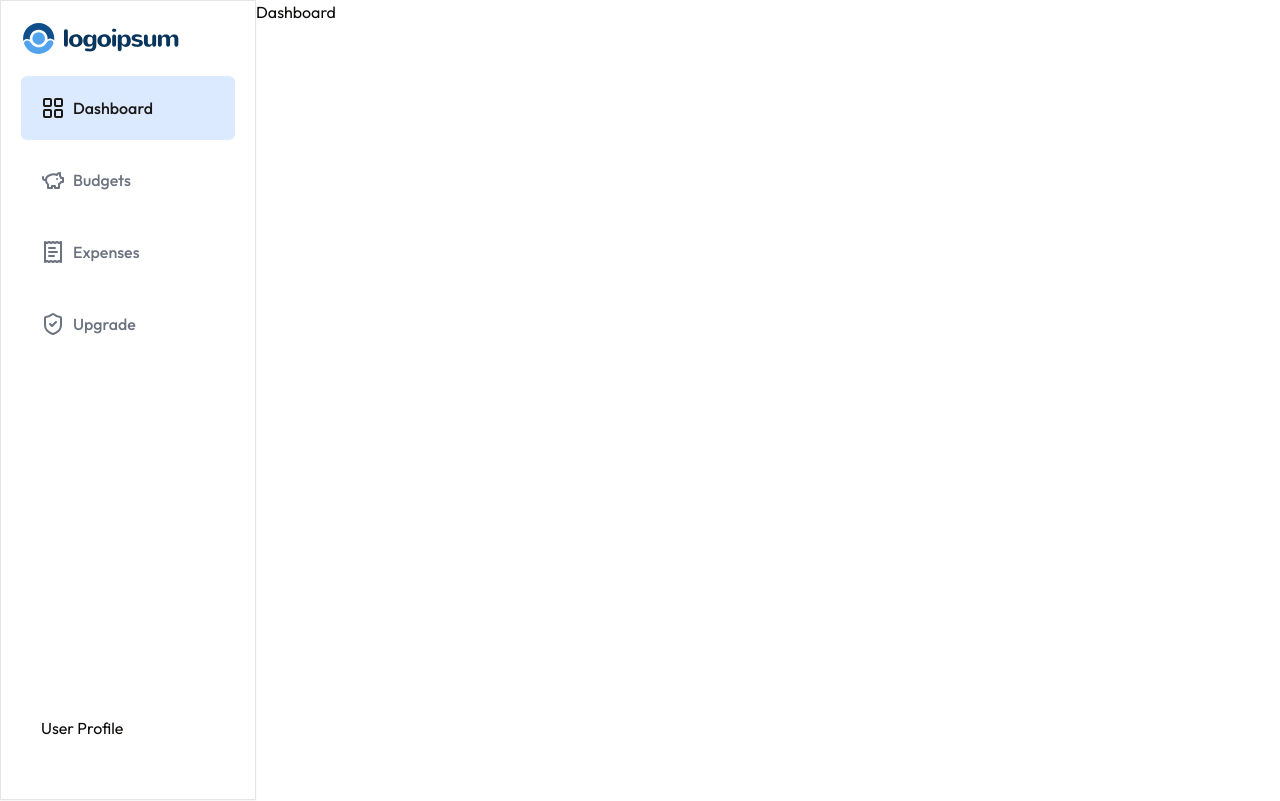
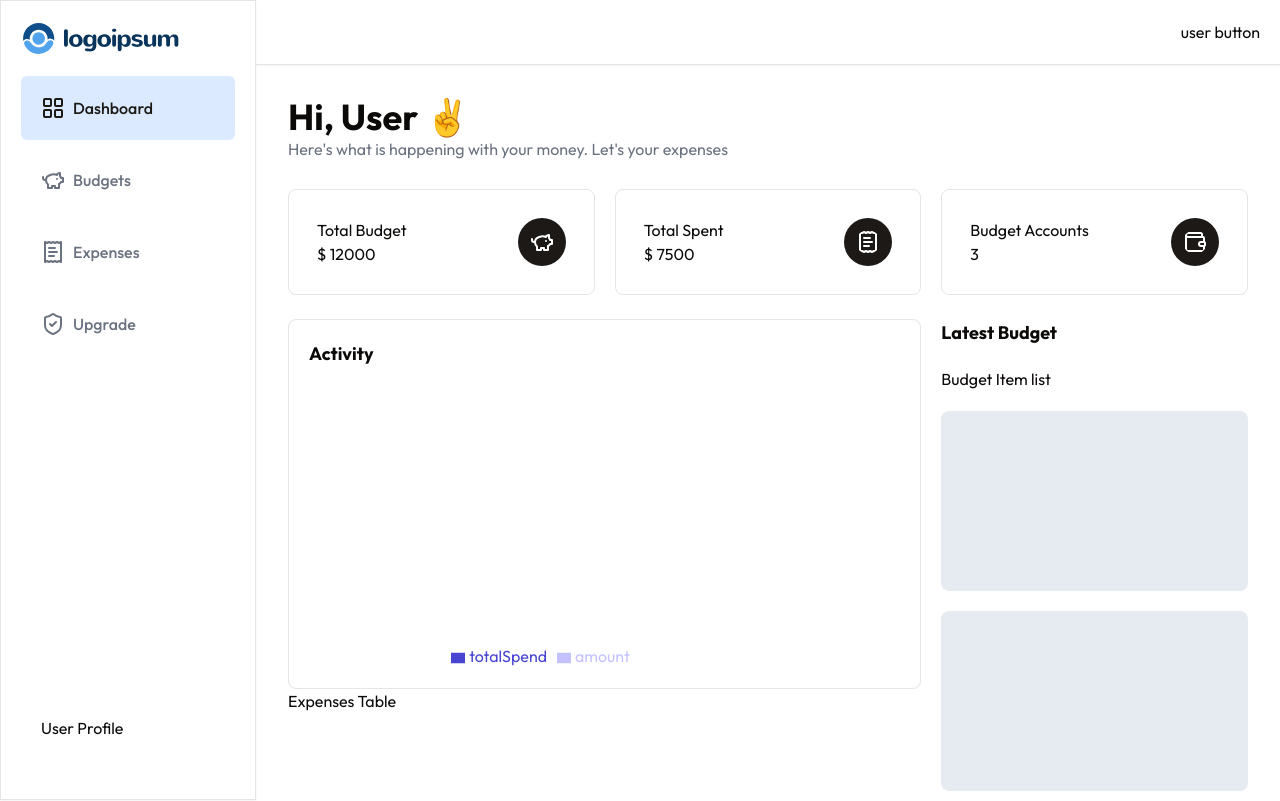
Before and after one commit to taurusilver7/expense-tracker, a Next.js app: page /dashboard in a window 1280 px wide. Shown: the top 801 px of the page. Built offline with nearby package versions, Linux system fonts and the light colour scheme.

Commit message:
second init

```diff
--- /dev/null
+++ b/app/(main)/dashboard/_components/bar-chart.jsx
@@ -0,0 +1,35 @@
+import React from "react";
+import {
+	ResponsiveContainer,
+	BarChart,
+	XAxis,
+	YAxis,
+	Tooltip,
+	Bar,
+	Legend,
+} from "recharts";
+
+const BarChartDashboard = () => {
+	return (
+		<div className="border rounded-lg p-5">
+			<h2 className="font-bold text-lg">Activity</h2>
+			<ResponsiveContainer width={"80%"} height={300}>
+				<BarChart
+					margin={{
+						top: 7,
+					}}
+				>
+					<XAxis dataKey="name" />
+					<YAxis />
+					<Tooltip />
+
+					<Legend />
+					<Bar dataKey="totalSpend" stackId="a" fill="#4845d2" />
+					<Bar dataKey="amount" stackId="a" fill="#C3C2FF" />
+				</BarChart>
+			</ResponsiveContainer>
+		</div>
+	);
+};
+
+export default BarChartDashboard;
--- /dev/null
+++ b/app/(main)/dashboard/_components/card-info.jsx
@@ -0,0 +1,42 @@
+import { PiggyBank, ReceiptText, Wallet } from "lucide-react";
+import React from "react";
+
+const CardInfo = () => {
+	return (
+		<div>
+			{true ? (
+				<div className="mt-7 grid grid-cols-1 md:grid-cols-2 lg:grid-cols-3 gap-5">
+					<div className="p-7 border rounded-lg flex items-center justify-between">
+						<div>
+							<h2>Total Budget</h2>
+							<h2>$ 12000</h2>
+						</div>
+						<PiggyBank className="bg-primary p-3 h-12 w-12 rounded-full text-white" />
+					</div>
+					<div className="p-7 border rounded-lg flex items-center justify-between">
+						<div>
+							<h2>Total Spent</h2>
+							<h2>$ 7500</h2>
+						</div>
+						<ReceiptText className="bg-primary p-3 h-12 w-12 rounded-full text-white" />
+					</div>
+					<div className="p-7 border rounded-lg flex items-center justify-between">
+						<div>
+							<h2>Budget Accounts</h2>
+							<h2>3</h2>
+						</div>
+						<Wallet className="bg-primary p-3 h-12 w-12 rounded-full text-white" />
+					</div>
+				</div>
+			) : (
+				<div className="mt-7 grid grid-cols-1 md:grid-cols-2 lg:grid-cols-3 gap-5">
+					{[1, 2, 3].map((item, index) => (
+						<div className="w-full h-[110px] bg-slate-200 animate-pulse rounded-lg"></div>
+					))}
+				</div>
+			)}
+		</div>
+	);
+};
+
+export default CardInfo;
--- /dev/null
+++ b/app/(main)/dashboard/_components/header.jsx
@@ -0,0 +1,12 @@
+import React from "react";
+
+const Header = () => {
+	return (
+		<div className="p-5 shadow-sm border-b flex justify-between">
+			<div />
+			user button
+		</div>
+	);
+};
+
+export default Header;
--- /dev/null
+++ b/app/(main)/dashboard/expenses/_components/expense-table.jsx
@@ -0,0 +1,36 @@
+import { Trash } from "lucide-react";
+import React from "react";
+
+const ExpenseTable = () => {
+	return (
+		<div className="mt-3">
+			<h2 className="font-bold text-lg">Latest Expenses</h2>
+			<div className="grid grid-cols-4 bg-slate-200 p-2 mt-3">
+				<h2 className="font-bold">Name</h2>
+				<h2 className="font-bold">Amount</h2>
+				<h2 className="font-bold">Date</h2>
+				<h2 className="font-bold">Action</h2>
+			</div>
+
+			<div className="grid grid-cols-4 bg-slate-50 p-2">
+				<h2>Rent</h2>
+				<h2>$ 5000</h2>
+				<h2>Jan 07 2024</h2>
+				<h2>
+					<Trash className="text-red-500 cursor-pointer" />
+				</h2>
+			</div>
+
+			<div className="grid grid-cols-4 bg-slate-50 p-2">
+				<h2>Bills</h2>
+				<h2>$ 8000</h2>
+				<h2>Jan 24 2024</h2>
+				<h2>
+					<Trash className="text-red-500 cursor-pointer" />
+				</h2>
+			</div>
+		</div>
+	);
+};
+
+export default ExpenseTable;
--- /dev/null
+++ b/app/(main)/dashboard/expenses/loading.jsx
@@ -0,0 +1,11 @@
+import { Loader } from "lucide-react";
+
+const Loading = () => {
+	return (
+		<div className="h-full w-full flex items-center justify-center">
+			<Loader className="h-11 w-11 text-muted-foreground animate-spin" />
+		</div>
+	);
+};
+
+export default Loading;
--- /dev/null
+++ b/app/(main)/dashboard/expenses/page.jsx
@@ -0,0 +1,17 @@
+// expenses page
+"use client";
+
+import React from 'react'
+import ExpenseTable from './_components/expense-table';
+
+const ExpensesPage = () => {
+  return (
+    <div className='p-10'>
+      <h2 className="font-bold text-3xl">Expenses</h2>
+      {/* Expense Table */}
+      <ExpenseTable />
+      </div>
+  )
+}
+
+export default ExpensesPage
--- a/app/(main)/dashboard/layout.jsx
+++ b/app/(main)/dashboard/layout.jsx
@@ -1,16 +1,17 @@
 "use client";
 
+import Header from "./_components/header";
 import Navbar from "./_components/navbar";
 
 export default function DashboardLayout({ children }) {
 	return (
-		<div>
-			<div className='fixed md:w-64 hidden md:block'>
-            {/* Side Navigation Pane */}
-            <Navbar />
-         </div>
+		<div className='h-full'>
+			<div className="fixed md:w-64 hidden md:block">
+				{/* Side Navigation Pane */}
+				<Navbar />
+			</div>
 			<div className="md:ml-64">
-				{/* Dashboard Header */}
+				<Header />
 				{children}
 			</div>
 		</div>
--- /dev/null
+++ b/app/(main)/dashboard/loading.jsx
@@ -0,0 +1,11 @@
+import { Loader } from "lucide-react";
+
+const Loading = () => {
+	return (
+		<div className="h-full w-full flex items-center justify-center">
+			<Loader className="h-11 w-11 text-muted-foreground animate-spin" />
+		</div>
+	);
+};
+
+export default Loading;
--- a/app/(main)/dashboard/page.jsx
+++ b/app/(main)/dashboard/page.jsx
@@ -1,11 +1,38 @@
 "use client";
 
-import React from 'react'
+import React from "react";
+import CardInfo from "./_components/card-info";
+import BarChartDashboard from "./_components/bar-chart";
 
 const Dashboard = () => {
-  return (
-    <div>Dashboard</div>
-  )
-}
+	return (
+		<div className="p-8">
+			<h2 className="font-bold text-4xl">Hi, User ✌️</h2>
+			<p className="text-gray-500">
+				Here&apos;s what is happening with your money. Let&apos;s your
+				expenses
+			</p>
+			{/* Budget Card */}
+			<CardInfo />
+			<div className="grid grid-cols-1 lg:grid-cols-3 gap-5 mt-6">
+				<div className="lg:col-span-2">
+					{/* Bar Chart Dashboard */}
+					<BarChartDashboard />
+					{/* expenses list table */}
+					Expenses Table
+				</div>
 
-export default Dashboard
+				<div className="grid gap-5">
+					<h2 className="font-bold text-lg">Latest Budget</h2>
+					{/* Budget Item */}
+					Budget Item list
+					{[1, 2, 3, 4].map((item, index) => (
+						<div className="w-full h-[180px] bg-slate-200 rounded-lg animate-pulse"></div>
+					))}
+				</div>
+			</div>
+		</div>
+	);
+};
+
+export default Dashboard;
--- a/package.json
+++ b/package.json
@@ -17,6 +17,7 @@
     "next": "14.2.2",
     "react": "^18",
     "react-dom": "^18",
+    "recharts": "^2.12.6",
     "tailwind-merge": "^2.3.0",
     "tailwindcss-animate": "^1.0.7"
   },
```
Also changed, not shown: app/(main)/dashboard/expenses/[id]/page.jsx (added), 2 other files (tests, documents, lock files or other folders).
